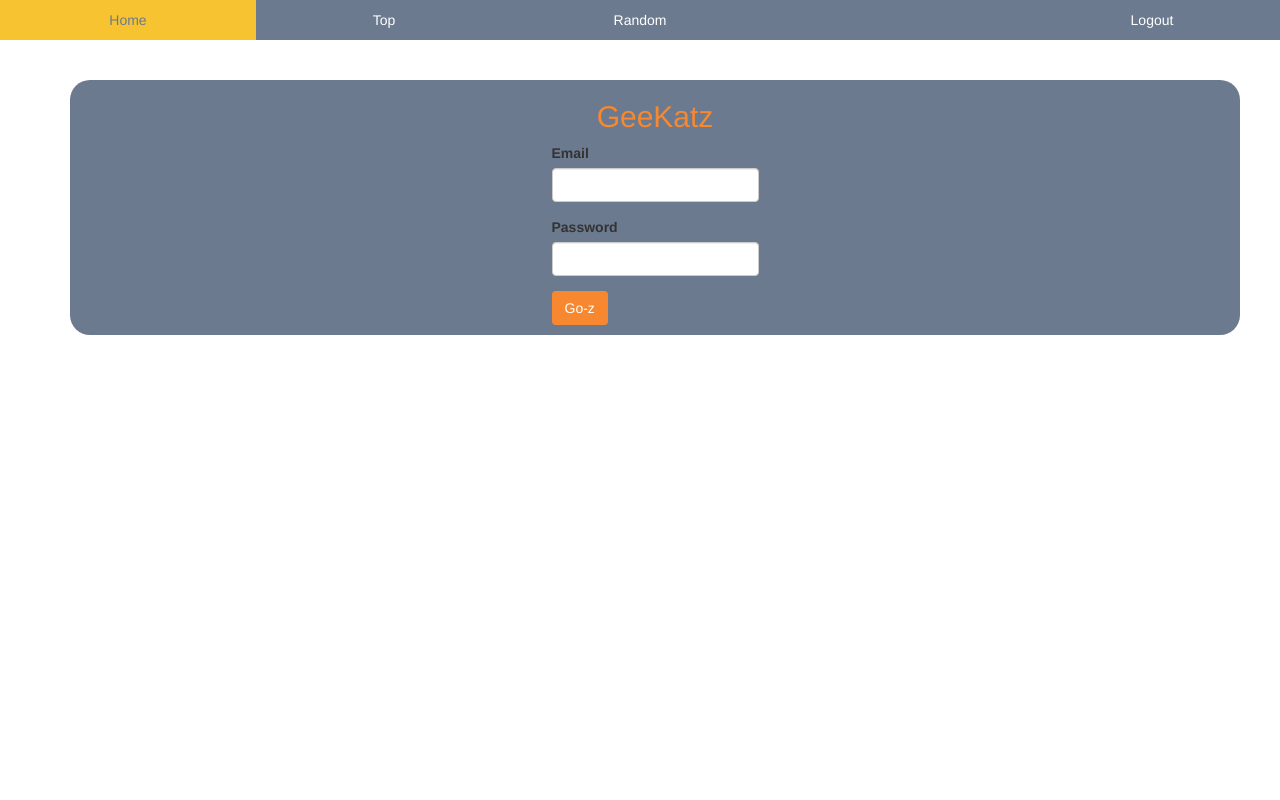
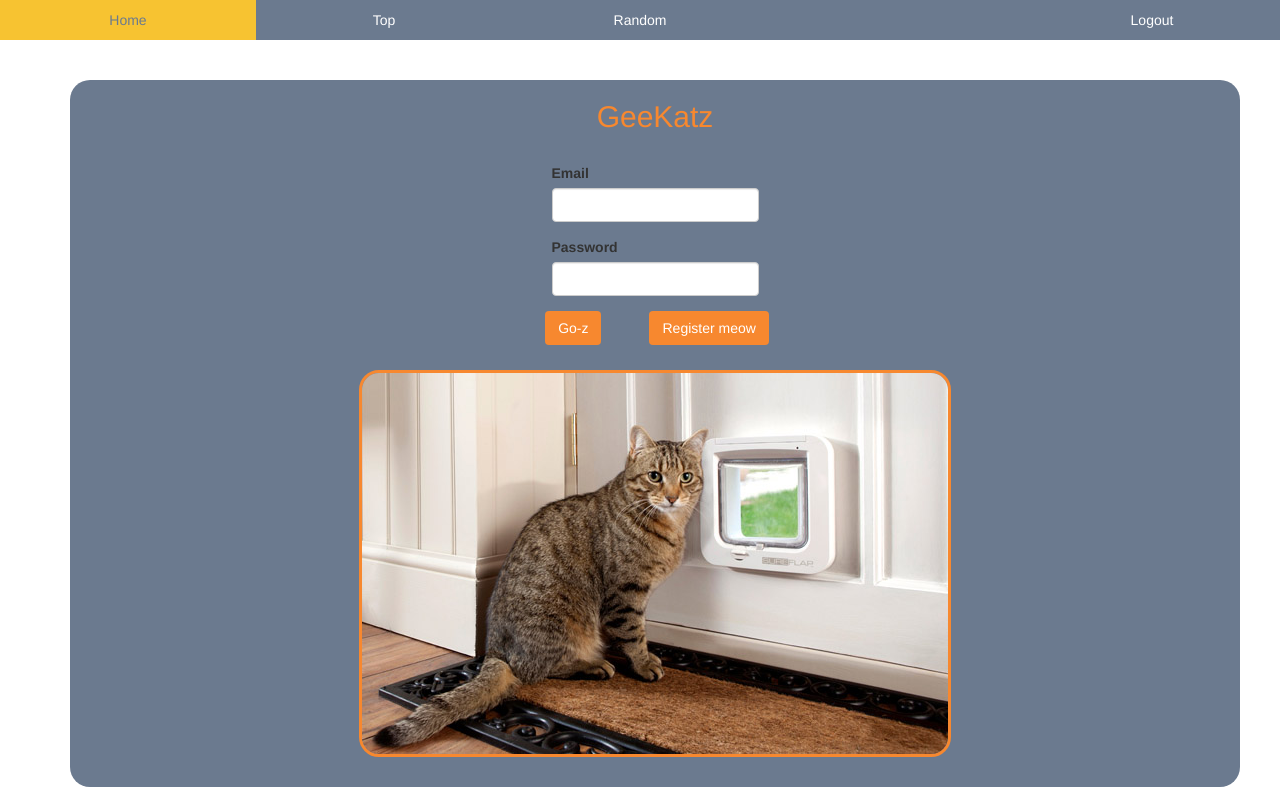
Before and after one commit to Seam7/GeeKatz-Client, an Angular app: page /auth/login in a window 1280 px wide. Built offline with nearby package versions, Linux system fonts and the light colour scheme.

Commit message:
Some changes in login template

```diff
--- a/src/app/auth/auth.module.ts
+++ b/src/app/auth/auth.module.ts
@@ -9,6 +9,7 @@ import { AuthRoutingModule } from './auth.routing';
 // components
 import { AuthComponent } from './auth.component';
 import { AuthLoginComponent } from './containers/login/login.component';
+import { AuthRegisterComponent } from './containers/register/register.component';
 
 // services
 import { AuthService } from './auth.service';
@@ -25,6 +26,7 @@ import { AuthService } from './auth.service';
   declarations: [
     AuthComponent,
     AuthLoginComponent,
+    AuthRegisterComponent
   ],
   providers: [
     AuthService
--- a/src/app/auth/auth.routing.ts
+++ b/src/app/auth/auth.routing.ts
@@ -3,11 +3,11 @@ import { RouterModule, Route } from '@angular/router';
 
 // components
 import { AuthLoginComponent } from './containers/login/login.component';
-// import { AuthRememberPinComponent } from './containers/remember-pin/remember-pin.component';
+import { AuthRegisterComponent } from './containers/register/register.component';
 
 const routes: Route[] = [
   { path: 'auth/login', component: AuthLoginComponent },
-  // { path: 'auth/register', component: AuthRegisterComponent }
+  { path: 'auth/register', component: AuthRegisterComponent }
 
 ];
 
--- a/src/app/auth/containers/login/login.component.html
+++ b/src/app/auth/containers/login/login.component.html
@@ -1,9 +1,9 @@
 <div class="container">
+  <div class="title">
+    <h2>GeeKatz</h2>
+  </div>
   <div class="centered">
-    <div class="title">
-      <h2>GeeKatz</h2>
-    </div>
-    <form novalidate (ngSubmit)="onSubmit(login)" [formGroup]="login">
+    <form class="login__form" novalidate (ngSubmit)="onSubmit(login)" [formGroup]="login">
       <div formGroupName="auth">
         <div class="form-group">
           <label for="email">Email</label>
@@ -14,7 +14,13 @@
           <input class="form-control" type="password" name="password" formControlName="password">
         </div>
       </div>
-      <button type="submit" class="btn btn-second btn-center">Go-z</button>
+      <div class="form-group login__btns">
+        <button type="submit" class="btn btn-second btn-center">Go-z</button>
+        <button class="btn btn-second btn-center" (click)="goToRegister()">Register meow</button>
+      </div>
     </form>
+    <div class="asdf">
+      <img class="login__img img-responsive" src="assets/images/login.png" alt="login">
+    </div>
   </div>
 </div>
--- a/src/app/auth/containers/login/login.component.scss
+++ b/src/app/auth/containers/login/login.component.scss
@@ -14,12 +14,31 @@
   background-color: $c-primary;
 }
 
+.login__form {
+  display: flex;
+  align-items: center;
+  width: 100%;
+  flex-direction: column;
+}
+
+.login__img {
+  border-radius: 20px;
+  border: solid $c-second;
+  margin-bottom: 30px;
+}
+
 .title {
   color: $c-second;
+  text-align: center;
+  margin-bottom: 30px;
+}
+
+.login__btns {
+  display: flex;
 }
 
 .btn-center {
-  display: flex;
-  align-self: center;
   margin-bottom: 10px;
+  margin-left: 26px;
+  margin-right: 22px;
 }
--- a/src/app/auth/containers/login/login.component.ts
+++ b/src/app/auth/containers/login/login.component.ts
@@ -36,4 +36,8 @@ export class AuthLoginComponent {
       localStorage.setItem('currentUser', JSON.stringify(response.json()));
     })
   }
+
+  goToRegister(){
+    this.router.navigate(['/auth/register']);
+  }
 }
--- a/src/app/auth/containers/register/register.component.html
+++ b/src/app/auth/containers/register/register.component.html
@@ -0,0 +1,25 @@
+<div class="container container--flex">
+  <div class="content--left col-lg-3">
+    <div class="title">
+      <h2>GeeKatz</h2>
+    </div>
+    <form novalidate (ngSubmit)="onSubmit(register)" [formGroup]="register">
+        <div class="form-group">
+          <label for="email">Email</label>
+          <input class="form-control" type="text" formControlName="email">
+        </div>
+        <div class="form-group">
+          <label for="password">Password</label>
+          <input class="form-control" type="password" name="password" formControlName="password">
+        </div>
+        <div class="form-group">
+          <label for="password_confirm">Confirm Password</label>
+          <input class="form-control" type="password" name="password_confirm" formControlName="password_confirmation">
+        </div>
+      <button type="submit" class="btn btn-second btn-center">Register</button>
+    </form>
+  </div>
+  <div class="">
+    <h2></h2>
+  </div>
+</div>
--- a/src/app/auth/containers/register/register.component.ts
+++ b/src/app/auth/containers/register/register.component.ts
@@ -0,0 +1,23 @@
+import { Component, OnInit } from '@angular/core';
+import { Router, RouterModule } from '@angular/router';
+import { AuthService } from '../../auth.service';
+import { FormControl, FormGroup } from '@angular/forms';
+
+@Component({
+  selector: 'auth-register',
+  templateUrl: 'register.component.html',
+  styleUrls: ['./register.component.scss']
+})
+export class AuthRegisterComponent implements OnInit {
+
+  register: FormGroup;
+  constructor() {  }
+
+  ngOnInit() {
+    this.register = new FormGroup({
+      email: new FormControl(''),
+      password: new FormControl(''),
+      password_confirmation: new FormControl('')
+    })
+  }
+}
```
Also changed, not shown: src/assets/images/login.png (added), src/assets/images/register.jpg (added).
